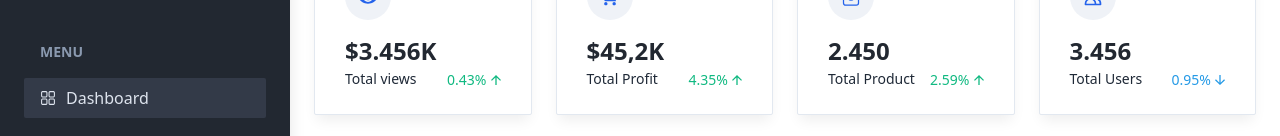
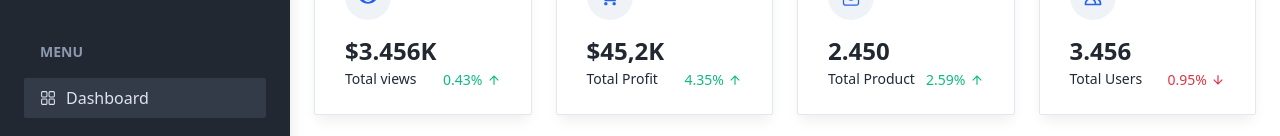
Before and after one commit to dzakyzein/carlostech, a React (Vite) app: page /admin in a window 1280 px wide. Shown: the part 147-283 px from the top of the page. Built offline with nearby package versions, Linux system fonts and the light colour scheme; sample sign-in values are in the browser's storage.

Commit message:
ganti warna carddatastats

```diff
--- a/src/Pages/Adminpage/components/CardDataStats.jsx
+++ b/src/Pages/Adminpage/components/CardDataStats.jsx
@@ -1,6 +1,7 @@
 /* eslint-disable react/prop-types */
 /* eslint-disable no-unused-vars */
 import React, { ReactNode } from 'react';
+import { IoMdArrowDown, IoMdArrowUp } from 'react-icons/io';
 
 const CardDataStatsProps = ({
   title,
@@ -26,34 +27,12 @@ const CardDataStatsProps = ({
       <span
         className={`flex items-center gap-1 text-sm font-medium ${
           levelUp ? 'text-meta-3' : ''
-        } ${levelDown ? 'text-meta-5' : ''}`}
+        } ${levelDown ? 'text-meta-1' : ''}`}
       >
         {rate}
 
-        {levelUp && (
-          <svg
-            className='fill-meta-3'
-            width='10'
-            height='11'
-            viewBox='0 0 10 11'
-            fill='none'
-            xmlns='http://www.w3.org/2000/svg'
-          >
-            <path d='M4.35716 2.47737L0.908974 5.82987L5.0443e-07 4.94612L5 0.0848689L10 4.94612L9.09103 5.82987L5.64284 2.47737L5.64284 10.0849L4.35716 10.0849Z' />
-          </svg>
-        )}
-        {levelDown && (
-          <svg
-            className='fill-meta-5'
-            width='10'
-            height='11'
-            viewBox='0 0 10 11'
-            fill='none'
-            xmlns='http://www.w3.org/2000/svg'
-          >
-            <path d='M5.64284 7.69237L9.09102 4.33987L10 5.22362L5 10.0849L-8.98488e-07 5.22362L0.908973 4.33987L4.35716 7.69237L4.35716 0.0848701L5.64284 0.0848704Z' />
-          </svg>
-        )}
+        {levelUp && <IoMdArrowUp className='fill-meta-3' />}
+        {levelDown && <IoMdArrowDown className='fill-meta-1' />}
       </span>
     </div>
   </div>
```
